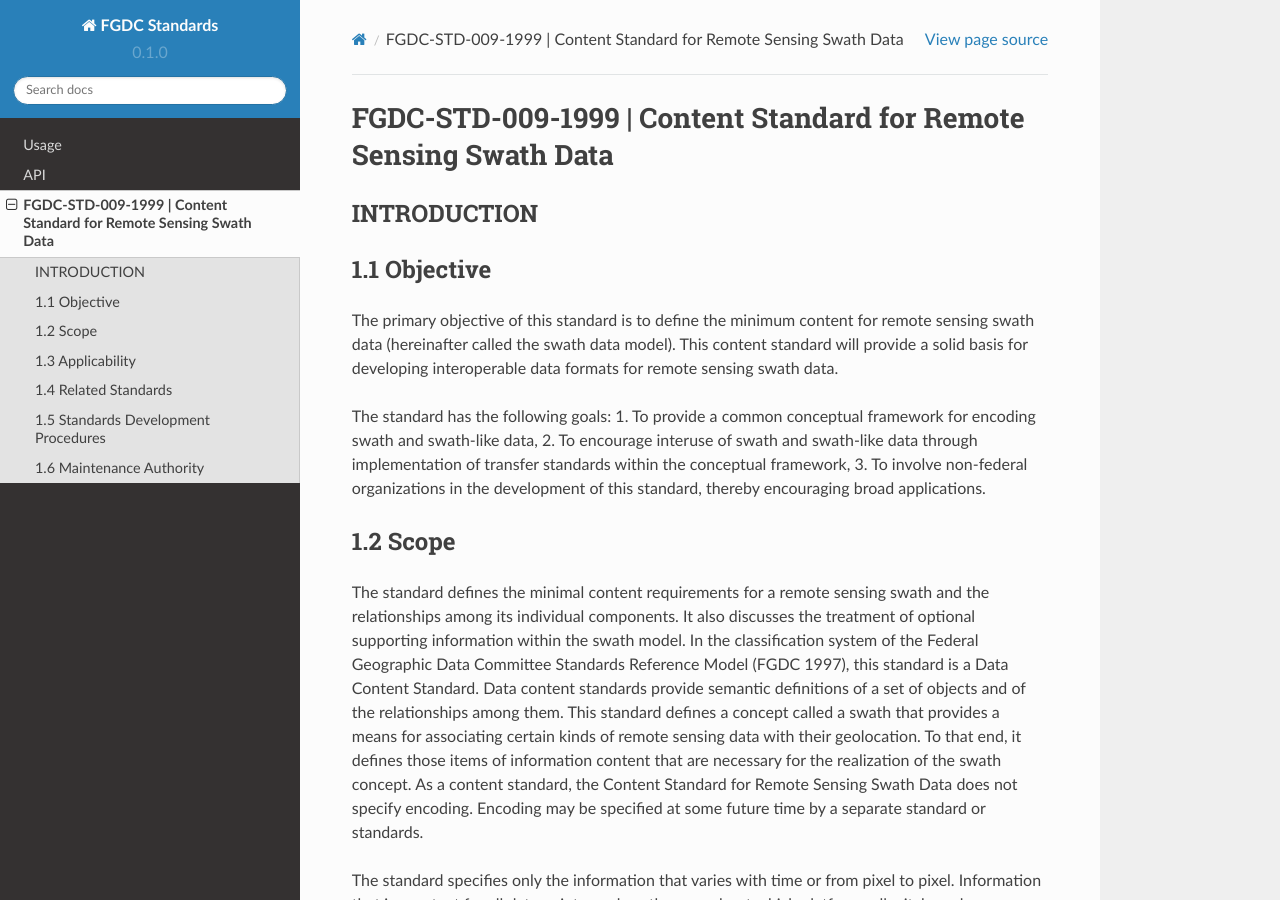
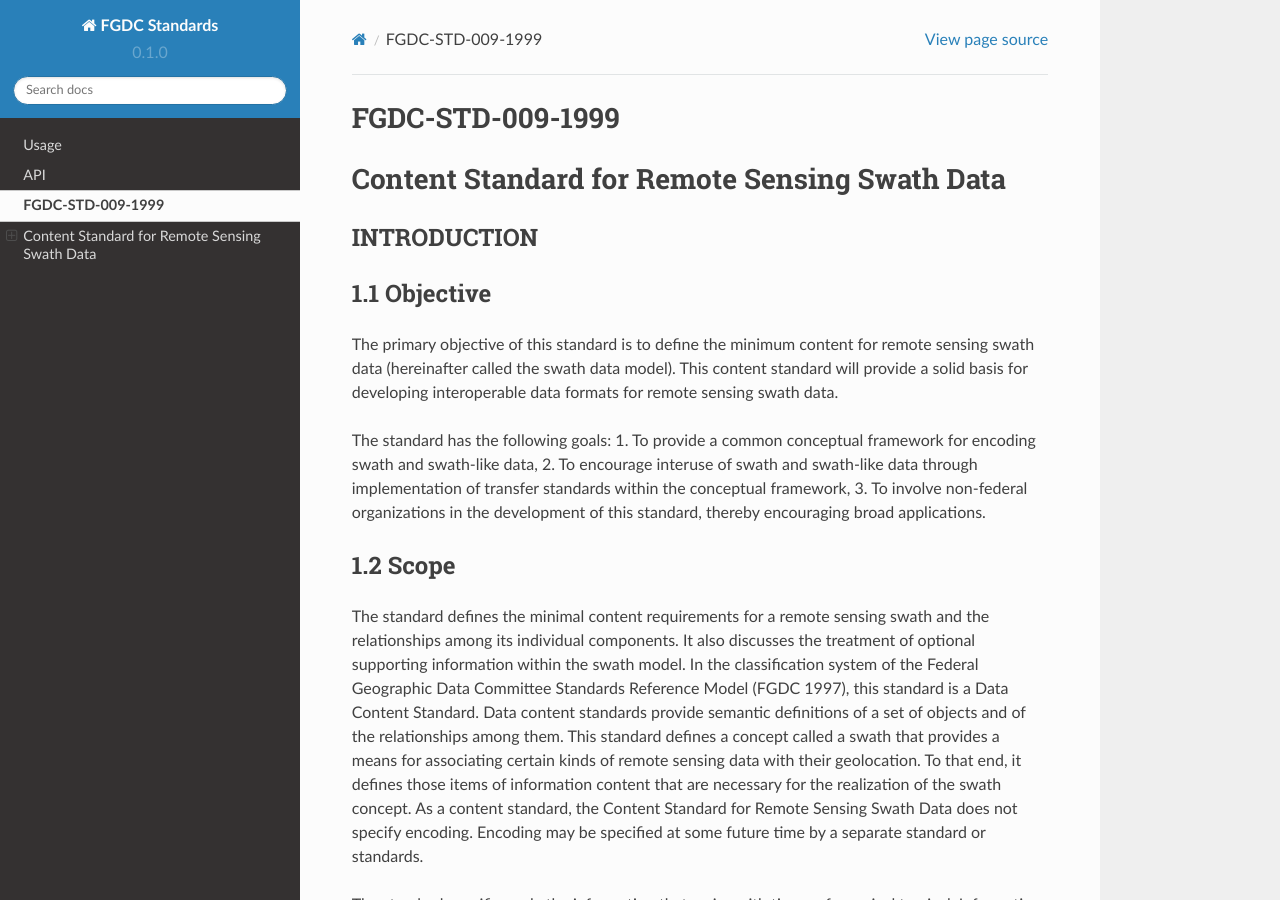
Before and after one commit to fgdcgov/sdi, a Sphinx documentation site: the page built from docs/source/FGDC-STD-009-1999.rst, in a window 1280 px wide and 900 px high. Built offline with Sphinx 7.4.7 and the Read the Docs theme 2.0.0, drawn with Linux system fonts in a browser that asks for light colours.

Commit message:
Update FGDC-STD-009-1999.rst

```diff
--- a/docs/source/FGDC-STD-009-1999.rst
+++ b/docs/source/FGDC-STD-009-1999.rst
@@ -1,4 +1,6 @@
-FGDC-STD-009-1999 | Content Standard for Remote Sensing Swath Data
+FGDC-STD-009-1999
+======================
+Content Standard for Remote Sensing Swath Data
 ======================
 
 INTRODUCTION
```
